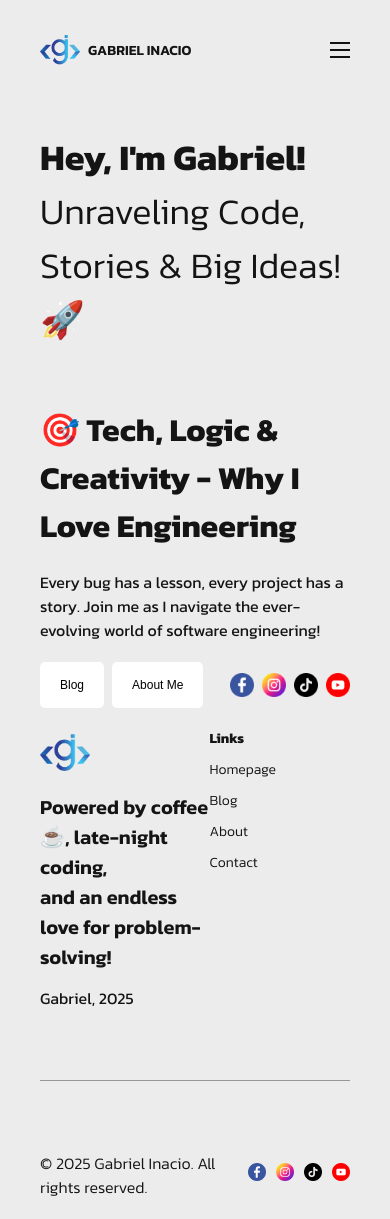
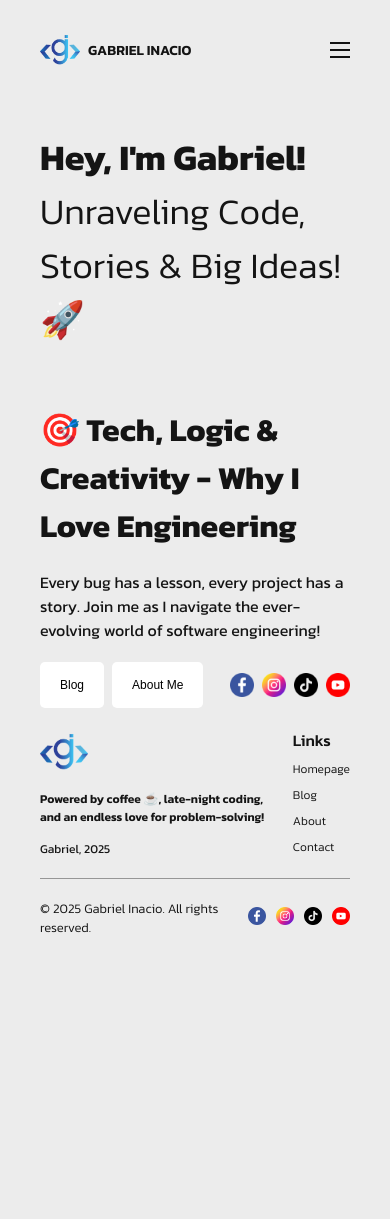
Before and after one commit to gabrielinaciosouza/blog, a Next.js app in the folder blog-web/: page / in a window 390 px wide. After the commit the page ends 957 px from the top, so only its background shows below. Built offline with nearby package versions, Linux system fonts and the light colour scheme.

Commit message:
style: refine footer layout and adjust font sizes for improved readability

```diff
--- a/blog-web/src/components/footer/Footer.tsx
+++ b/blog-web/src/components/footer/Footer.tsx
@@ -12,7 +12,7 @@ const Footer = () => {
             <div className={styles.topSection}>
                 <div className={styles.info}>
                     <div className={styles.logo}>
-                        <Image src="/logo2.png" alt="Gabriel's blog" width={50} height={50} />
+                        <Image src="/logo2.png" alt="Gabriel's blog" width={48} height={48} />
                     </div>
 
                     <p className={styles.desc}>
@@ -24,10 +24,10 @@ const Footer = () => {
                 <div className={styles.links}>
                     <div className={styles.list}>
                         <span className={styles.listTitle}>Links</span>
-                        <Link href="/">Homepage</Link>
-                        <Link href="/">Blog</Link>
-                        <Link href="/">About</Link>
-                        <Link href="/">Contact</Link>
+                        <Link href="/" className={styles.listItem}>Homepage</Link>
+                        <Link href="/" className={styles.listItem}>Blog</Link>
+                        <Link href="/" className={styles.listItem}>About</Link>
+                        <Link href="/" className={styles.listItem}>Contact</Link>
                     </div>
                 </div>
             </div>
--- a/blog-web/src/components/footer/footer.module.css
+++ b/blog-web/src/components/footer/footer.module.css
@@ -48,12 +48,17 @@
 .list {
     display: flex;
     flex-direction: column;
-    gap: 10px;
+    gap: 8px;
+    font-weight: 300;
+}
+
+.listItem {
     font-weight: 300;
 }
 
 .listTitle {
-    font-weight: bold;
+    font-weight: 500;
+    font-size: 16px;
 }
 
 .divider {
@@ -82,20 +87,21 @@
     }
 }
 
-@media screen and (max-width: 768px) {
-    .container {
-        flex-direction: column;
-        gap: 50px;
+@media screen and (max-width: 640px) {
+    .links {
+        font-size: 12px;
     }
 
-    .links {
-        width: 100%;
-        justify-content: space-between;
+    .desc {
+        font-weight: 600;
+        font-size: 12px;
+    }
+
+    .year {
+        font-size: 12px;
+    }
+
+    .footerBottom {
+        font-size: 13px;
     }
 }
-
-@media screen and (max-width: 640px) {
-    .links {
-        font-size: 14px;
-    }
-}
```
